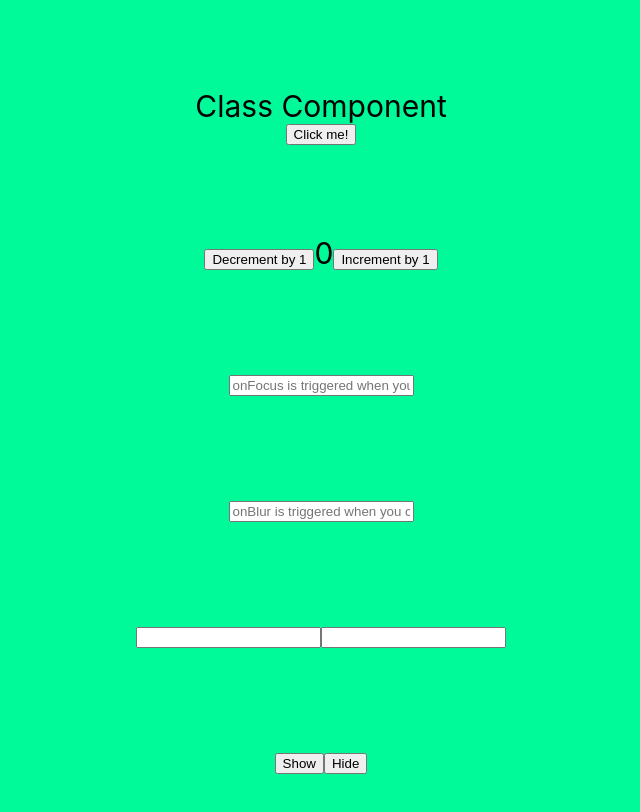
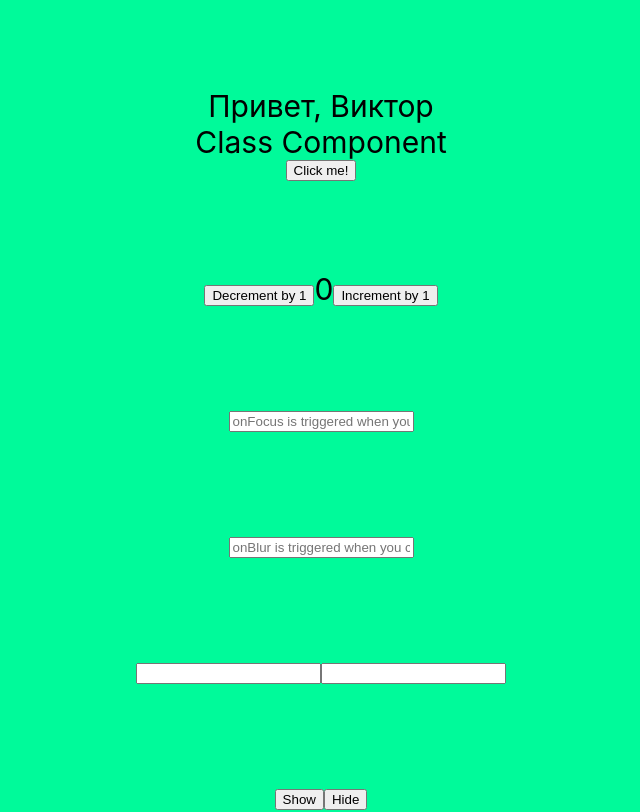
Before and after one commit to VictorSelischev/react-49-conspect, a React (Create React App) app: page / in a window 1280 px wide. Shown: the top 812 px of the page, without its empty margins (319-959 px from the left). Built offline with nearby package versions, Linux system fonts and the light colour scheme.

Commit message:
Простой компонент React

```diff
--- a/src/App.jsx
+++ b/src/App.jsx
@@ -11,6 +11,7 @@ import { SignUpForm } from './components/SignUpForm/SignUpForm';
 import { FormId } from './components/FormId/FormId';
 import { NameForm } from './components/NameForm/NameForm';
 import Reservation from './components/Reservation/Reservation';
+import HelloMessage from './components/HelloMessage/HelloMessage';
 
 export const App = () => {
   return (
@@ -28,6 +29,7 @@ export const App = () => {
         backgroundColor: '#00FA9A',
       }}
     >
+      <HelloMessage name="Виктор" />
       <MyClassComponent />
       <button onClick={event => console.log(event)}>Click me!</button>
       <Counter step={1} initialValue={0} />
--- /dev/null
+++ b/src/components/HelloMessage/HelloMessage.jsx
@@ -0,0 +1,12 @@
+import React, { Component } from 'react';
+
+class HelloMessage extends Component {
+  render() {
+    return (<div>Привет, {this.props.name}</div>);
+    // return React.createElement('div', null, 'Привет, ', this.props.name);
+  }
+}
+
+// root.render(<HelloMessage name="Саша" />);
+
+export default HelloMessage;
```
